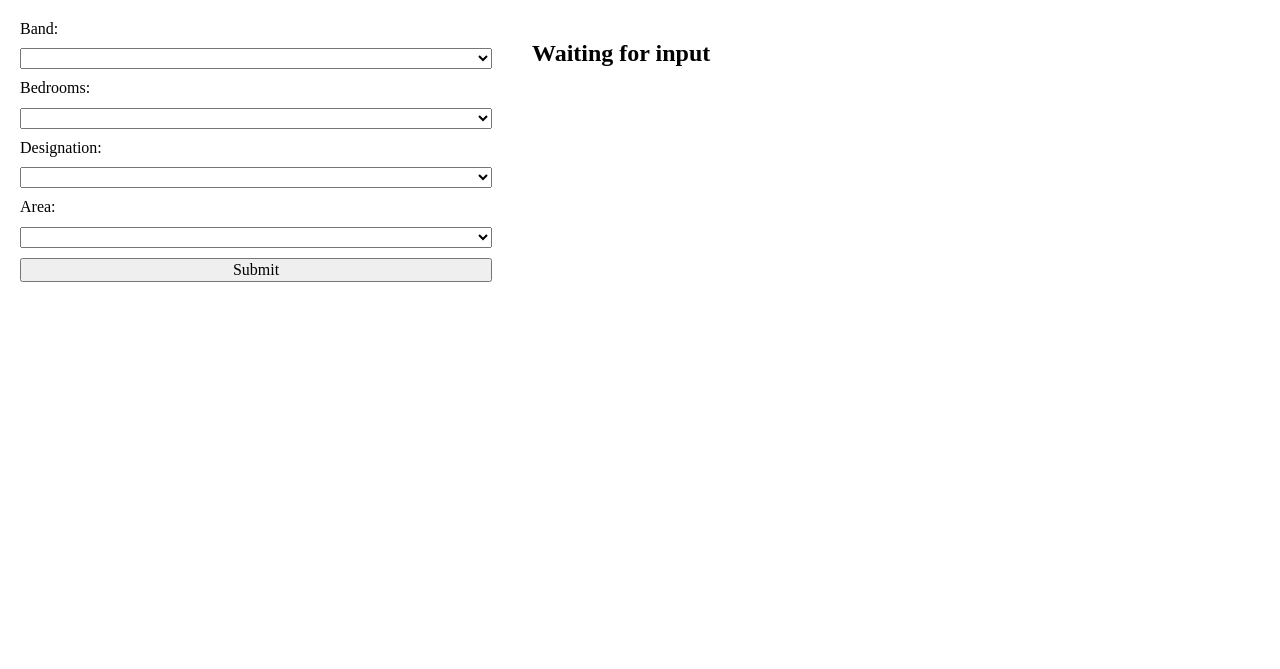
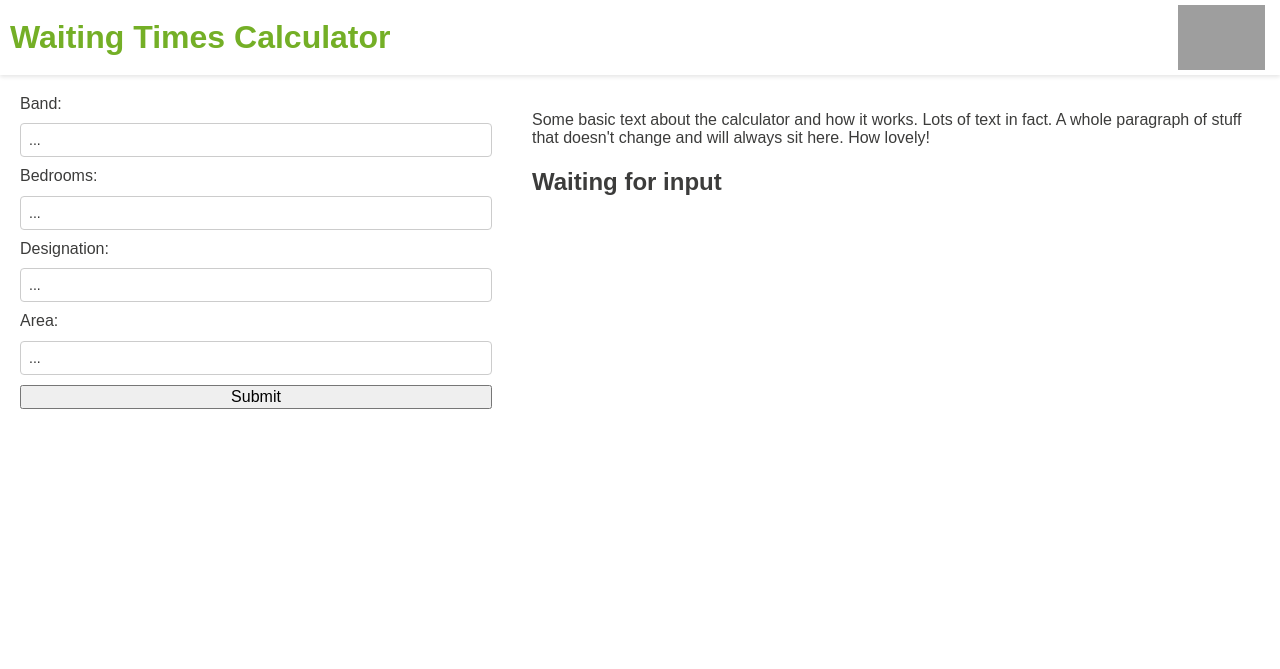
Before and after one commit to jamiebrine/interactiveMap, a Flask app: page / in a window 1280 px wide. Shown: the top 669 px of the page. Run offline with Flask 2, Linux system fonts and the light colour scheme; some web fonts are replaced; grey boxes are pictures that could not be loaded.

Commit message:
Added additional styling and logo

```diff
--- a/src/app.py
+++ b/src/app.py
@@ -1,6 +1,5 @@
 from flask import Flask, request, render_template
 import json
-import socket
 from datetime import date
 import os
 
@@ -23,9 +22,7 @@ designationDict = {
 @app.route("/")
 def index():
     try:
-        host_name = socket.gethostname()
-        host_ip = socket.gethostbyname(host_name)
-        return render_template('index.html', result="Waiting for input", host_name=host_name, host_ip=host_ip)
+        return render_template('index.html',result="Waiting for input")
     except:
         return render_template('error.html')
 
@@ -43,20 +40,17 @@ def submit():
     parametersOut = f'(Band {band}, {designationDict[designation]}, {bedrooms} bedroom properties in {areaDict[postcode]})'
 
     if averageWait == -1:
-        return render_template('index.html', result="No such lets in the past 3 years", parameters=parametersOut)
+        return render_template('index.html', result="No recent lets", parameters=parametersOut)
     return render_template('index.html', result=str(averageWait[0]) + " months", numLets=f'Based on {averageWait[1]} previous lets', parameters=parametersOut)
 
 def calculateAverageWait(band, designation, postcode, bedrooms):
 
-    # Construct the file path relative to the location of this script
     file_path = os.path.join(os.path.dirname(__file__), 'data.json')
 
     try:
-        # Load data from data.json
         with open(file_path) as file:
             data = json.load(file)
 
-        # Filter data based on band, designation, and area
         filteredData = [(item['priorityDate'], item['letDate']) for item in data if item['band'] == band and item['designation'] == designation and item['postcode'] == postcode and item['bedrooms'] == bedrooms]
 
         sumDays = 0
--- a/src/static/style.css
+++ b/src/static/style.css
@@ -1,7 +1,34 @@
 @import url("https://cdnjs.cloudflare.com/ajax/libs/normalize/8.0.1/normalize.min.css");
+
+:root {
+  --header-height: 75px;
+}
 
 * {
   box-sizing: border-box;
+}
+
+body {
+  font-family: "Omnes", Arial, sans-serif;
+  color: #3c3c3b;
+}
+
+h1 {
+  color: #74af26;
+}
+
+header {
+  display: flex;
+  flex-direction: row;
+  justify-content: space-between;
+  align-items: center;
+  padding: 10px;
+  position: fixed;
+  width: 100%;
+  top: 0;
+  height: var(--header-height);
+  background-color: white;
+  box-shadow: 0 2px 4px rgba(0, 0, 0, 0.1);
 }
 
 footer {
@@ -15,6 +42,27 @@ footer {
   justify-content: center;
 }
 
+select {
+  appearance: none;
+  background-color: white;
+  border: 1px solid #ccc;
+  border-radius: 4px;
+  padding: 8px;
+  font-size: 14px;
+  color: #333;
+  width: 100%;
+}
+
+select:hover {
+  outline: none;
+  border-color: #74af26;
+  box-shadow: 0 0 0 2px rgba(116, 175, 38, 0.2);
+}
+
+.default-option {
+  color: #888888;
+}
+
 #contentWrap {
   display: flex;
   flex-wrap: wrap;
@@ -23,6 +71,11 @@ footer {
   @media screen and (min-width: 600px) {
     flex-direction: row;
   }
+}
+
+#logo {
+  margin: 5px;
+  height: calc(var(--header-height) - 10px);
 }
 
 #mainForm {
@@ -42,4 +95,10 @@ footer {
   @media screen and (min-width: 600px) {
     flex-basis: 60%;
   }
+  justify-self: stretch;
+  align-self: stretch;
 }
+
+#spacer {
+  height: var(--header-height);
+}
--- a/src/templates/base.html
+++ b/src/templates/base.html
@@ -4,8 +4,11 @@
 <head>
     <meta charset="UTF-8">
     <meta name="viewport" content="width=device-width, initial-scale=1.0">
-    <title>MHA - {% block title %} {% endblock %}</title>
+    <title>{% block title %} {% endblock %}</title>
     <link rel="stylesheet" href="../static/style.css">
+    <link href="https://fonts.cdnfonts.com/css/omnes-2" rel="stylesheet">
+    <link rel="icon" href="https://www.monmouthshirehousing.co.uk/wp-content/uploads/2024/02/Monmouthsire-Logo-1.svg"
+        type="image/svg+xml">
 </head>
 
 <body>
--- a/src/templates/index.html
+++ b/src/templates/index.html
@@ -1,14 +1,23 @@
 {% extends 'base.html' %}
 
-{% block title %} home {% endblock %}
+{% block title %} Waiting Times Calculator {% endblock %}
 
 {% block content %}
 <div id="pageContainer">
+
+    <header>
+        <h1>Waiting Times Calculator</h1>
+        <img src="https://www.monmouthshirehousing.co.uk/wp-content/uploads/2024/02/Monmouthsire-Logo-1.svg"
+            alt="Website logo" id="logo">
+
+    </header>
+
+    <div id="spacer"></div>
     <div id="contentWrap">
         <form action="/submit" method="post" id="mainForm">
             <label for="band">Band:</label>
             <select id="band" name="band">
-                <option value="" disabled selected></option>
+                <option value="" class="default-option" disabled selected>...</option>
                 <option value="1">1</option>
                 <option value="2">2</option>
                 <option value="3">3</option>
@@ -17,7 +26,7 @@
 
             <label for="bedrooms">Bedrooms:</label>
             <select id="bedrooms" name="bedrooms">
-                <option value="" disabled selected></option>
+                <option value="" class="default-option" disabled selected>...</option>
                 <option value="1">1</option>
                 <option value="2">2</option>
                 <option value="3">3</option>
@@ -26,7 +35,7 @@
 
             <label for="designation">Designation:</label>
             <select id="designation" name="designation">
-                <option value="" disabled selected></option>
+                <option value="" class="default-option" disabled selected>...</option>
                 <option value="gen">Under 60s accomodation</option>
                 <option value="oap">Over 60s accomodation</option>
                 <option value="soap">Sheltered over 60s accomodation</option>
@@ -34,7 +43,7 @@
 
             <label for="postcode">Area:</label>
             <select id="postcode" name="postcode">
-                <option value="" disabled selected></option>
+                <option value="" class="default-option" disabled selected>...</option>
                 <option value="NP7">Abergavenny</option>
                 <option value="NP26">Caldicot</option>
                 <option value="NP16">Chepstow</option>
@@ -46,6 +55,9 @@
         </form>
 
         <div id="results">
+            <p>Some basic text about the calculator and how it works. Lots of text in fact. A whole paragraph of stuff
+                that doesn't change and will always sit here. How
+                lovely!</p>
             <h2>{{result}}</h2>
             <p>{{numLets}}</p>
             <p>{{parameters}}</p>
```
Also changed, not shown: README.md, src/data.json.
